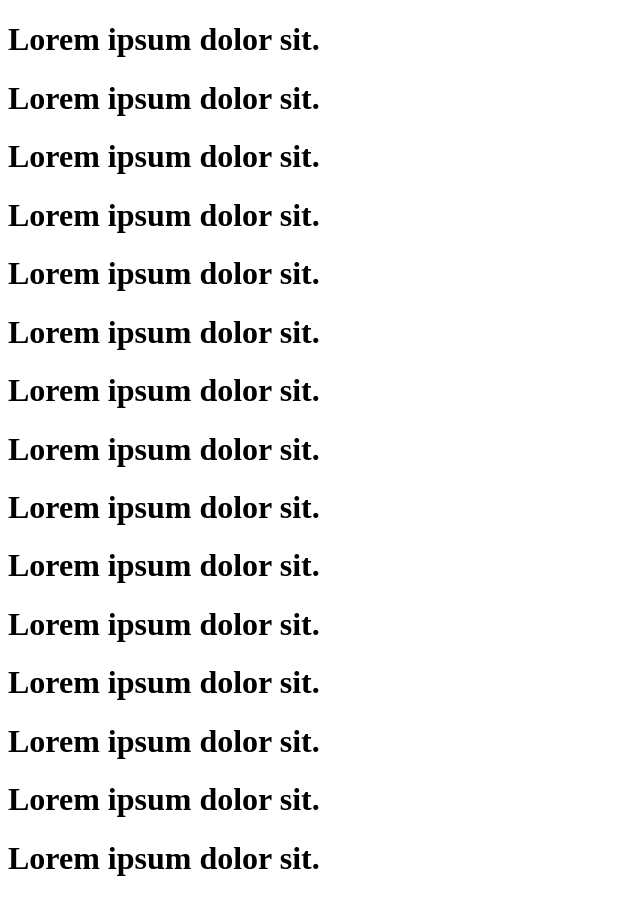
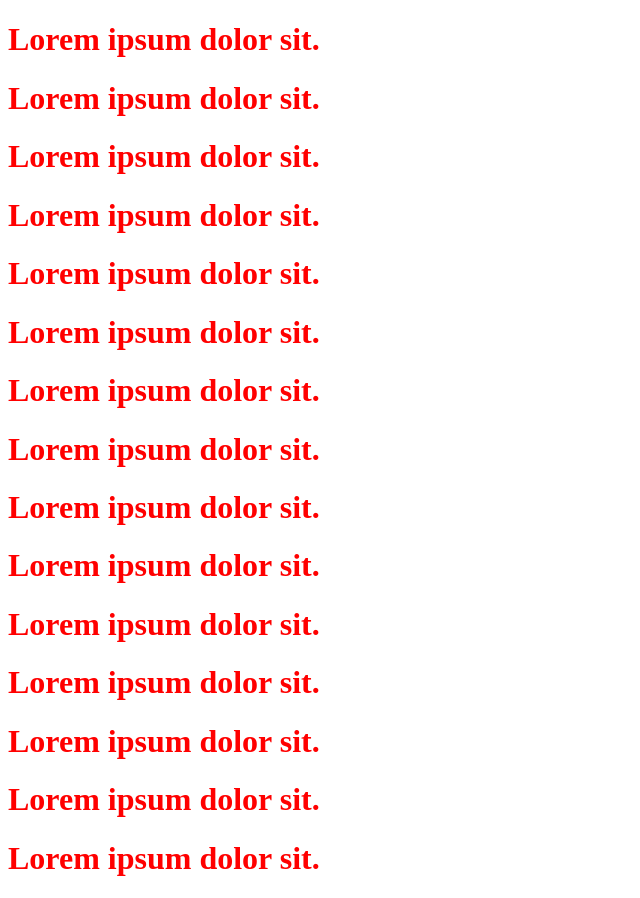
Before and after one commit to Baxtiyor0101/git_netlfy, a plain HTML site: page index.html in a window 1280 px wide. Shown: the whole page, without its empty margins (0-640 px from the left). Drawn offline with Linux system fonts and the light colour scheme.

Commit message:
colored to red

```diff
--- a/index.html
+++ b/index.html
@@ -4,6 +4,11 @@
     <meta charset="UTF-8">
     <meta name="viewport" content="width=device-width, initial-scale=1.0">
     <title>Document</title>
+    <style>
+        *{
+            color: red;
+        }
+    </style>
 </head>
 <body>
     <h1>Lorem ipsum dolor sit.</h1>
```
